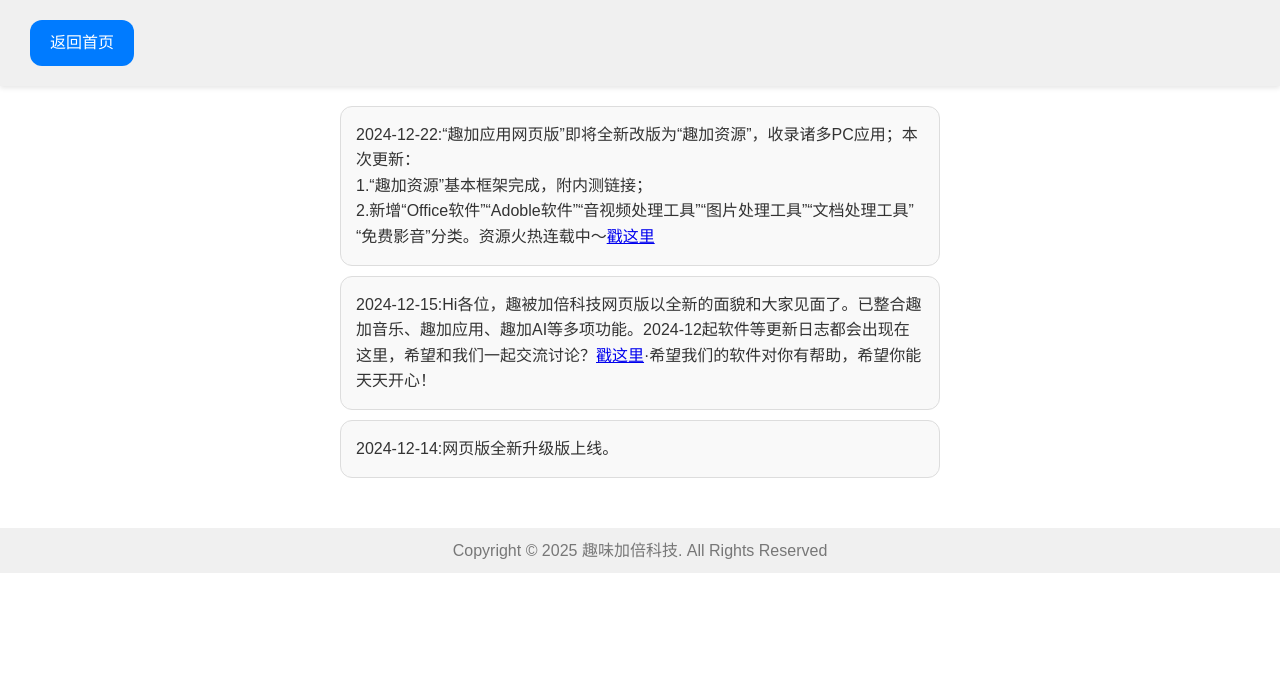
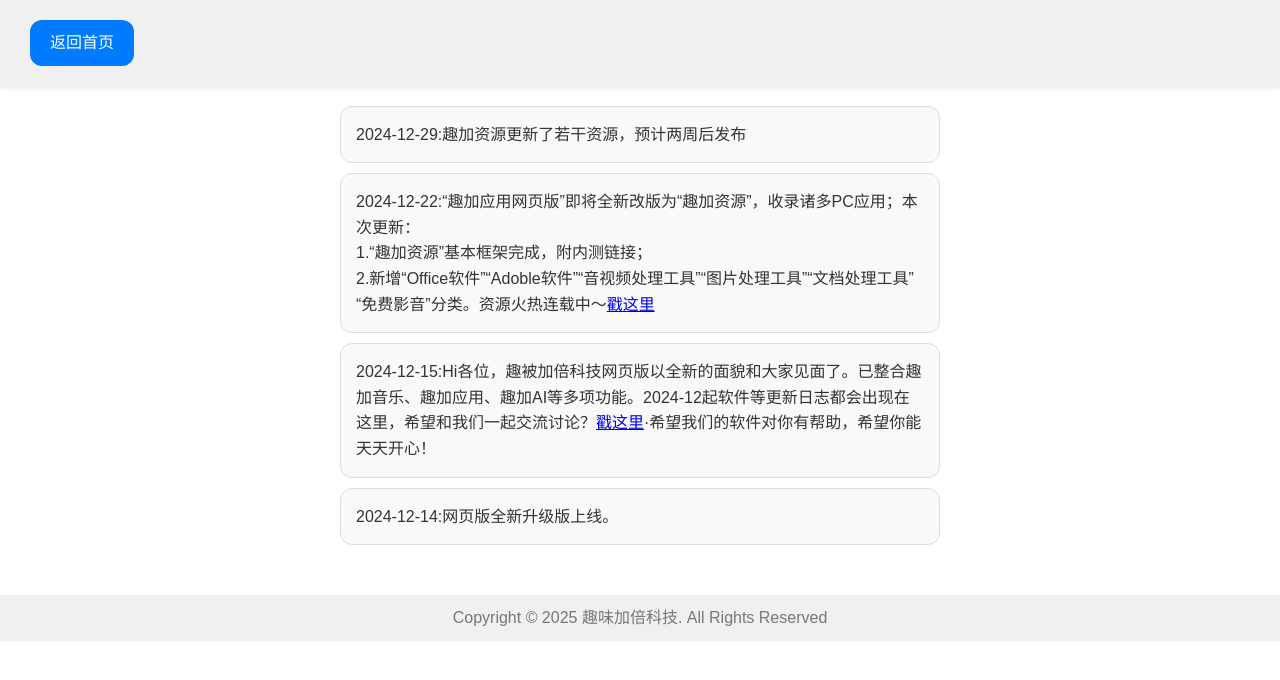
Before and after one commit to Ffeixing/fun, a plain HTML site: page about.html in a window 1280 px wide. Drawn offline with Linux system fonts and the light colour scheme.

Commit message:
Update about.html

```diff
--- a/about.html
+++ b/about.html
@@ -12,6 +12,7 @@
     </nav>
 
     <div class="log">
+        <div class="log-entry">2024-12-29:趣加资源更新了若干资源，预计两周后发布</div>
         <div class="log-entry">2024-12-22:“趣加应用网页版”即将全新改版为“趣加资源”，收录诸多PC应用；本次更新：<br>1.“趣加资源”基本框架完成，附内测链接；<br>2.新增“Office软件”“Adoble软件”“音视频处理工具”“图片处理工具”“文档处理工具”“免费影音”分类。资源火热连载中～<a href="http://qujia.us.kg/newresource/">戳这里</a></div>
         <div class="log-entry">2024-12-15:Hi各位，趣被加倍科技网页版以全新的面貌和大家见面了。已整合趣加音乐、趣加应用、趣加AI等多项功能。2024-12起软件等更新日志都会出现在这里，希望和我们一起交流讨论？<a href="https://qm.qq.com/cgi-bin/qm/qr?authKey=5z2ScOfVqEATFJxh8ddHXXd8BjW%2BWoT3oqYTXezolaBaEeyTfL8L9dY9ZRt4X%2B3Z&k=j5PqrSdDyLryfZgrW4UL-osMTlD4HrW3&noverify=0#">戳这里</a>·希望我们的软件对你有帮助，希望你能天天开心！</div>
         <div class="log-entry"> 2024-12-14:网页版全新升级版上线。</div>
```
